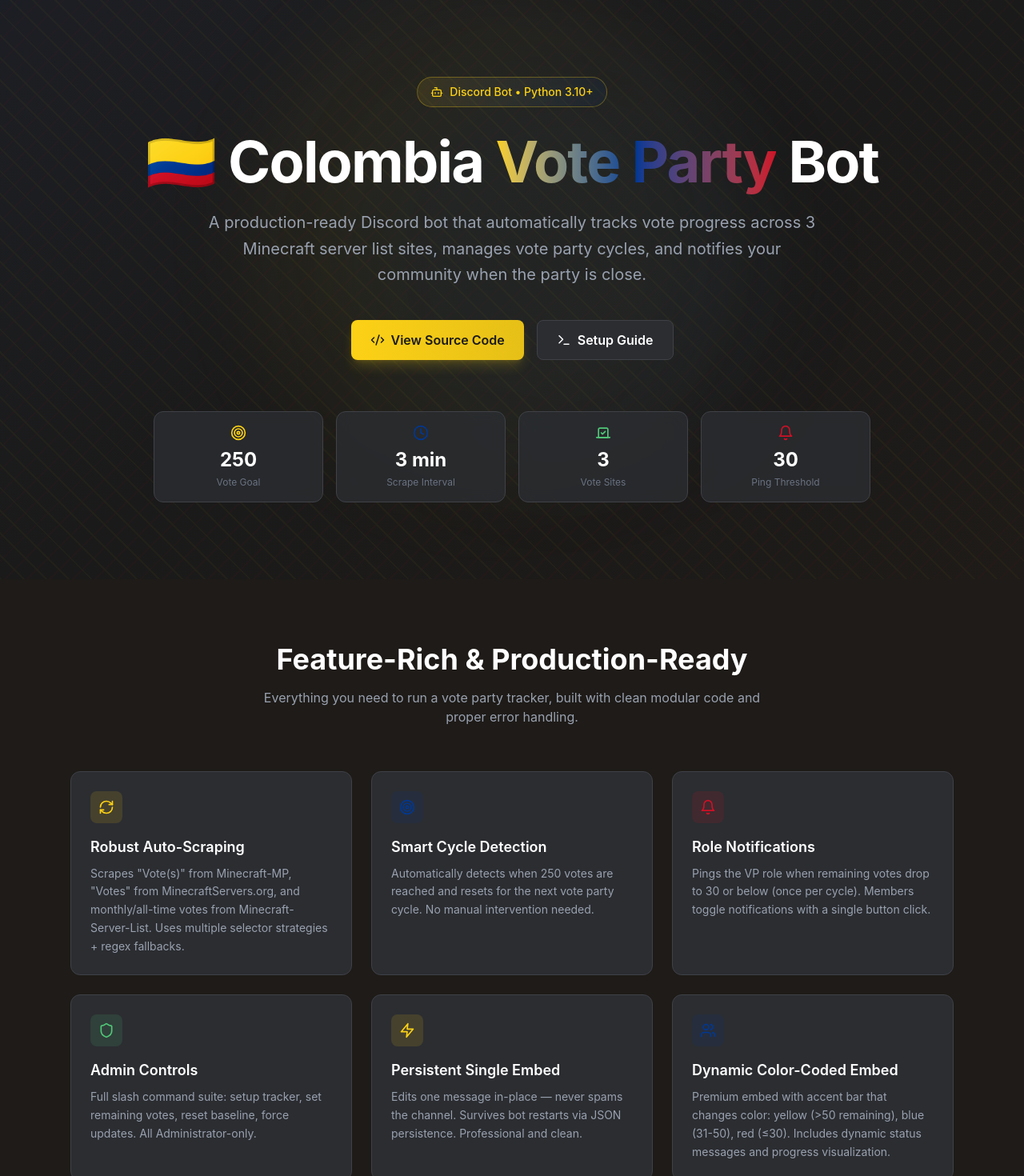
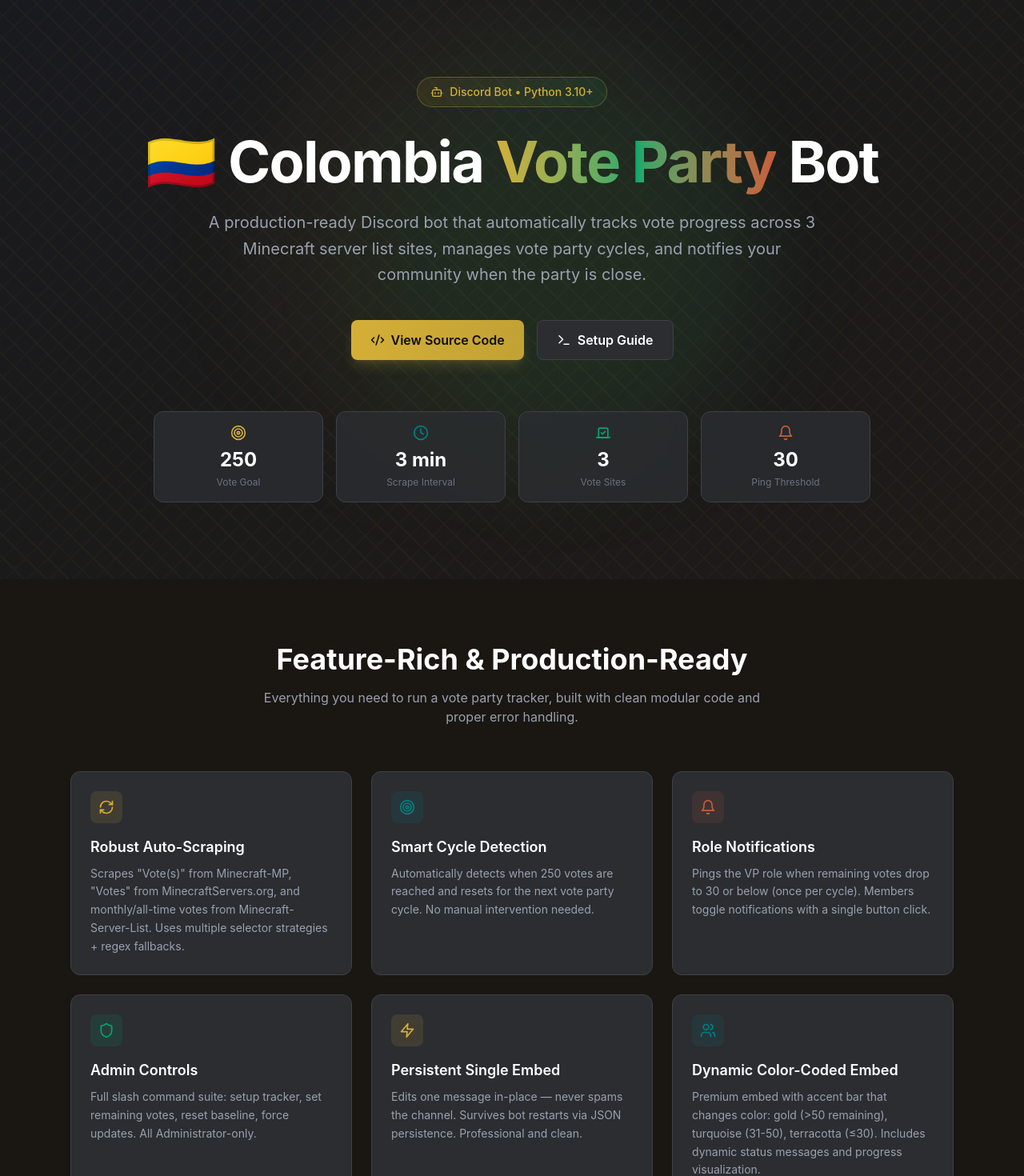
Before and after one commit to WOL321/vp, a React (Vite) app: page / in a window 1280 px wide. Shown: the top 1470 px of the page at 80% size. Built offline with nearby package versions, Linux system fonts and the light colour scheme.

Commit message:
update branch

```diff
--- a/src/App.tsx
+++ b/src/App.tsx
@@ -23,14 +23,14 @@ import { mainBotCode, requirementsTxt, envExample, setupInstructions } from './d
 
 const VOTE_GOAL = 250;
 
-// Colombian color palette
+// Mesoamerican-inspired color palette
 const COLORS = {
-  yellow: '#FCD116',
-  blue: '#003893',
-  red: '#CE1126',
-  emerald: '#50C878',
-  darkBg: '#1a1a1a',
-  warmDark: '#1e1b18',
+  gold: '#D4AF37',
+  jade: '#00A86B',
+  obsidian: '#0a0a0a',
+  terracotta: '#C65D3B',
+  turquoise: '#008080',
+  warmDark: '#1a1612',
 };
 
 // Helper function to format relative time
@@ -97,15 +97,15 @@ function Hero() {
       {/* Colombian-inspired background with Wayuu pattern */}
       <div className="absolute inset-0 bg-gradient-to-br from-[#003893]/10 via-[#1a1a1a] to-[#1e1b18]" />
 
-      {/* Wayuu-inspired geometric pattern overlay */}
-      <div className="absolute inset-0 opacity-[0.03]" style={{
-        backgroundImage: `repeating-linear-gradient(45deg, ${COLORS.yellow} 0px, ${COLORS.yellow} 2px, transparent 2px, transparent 20px),
-                          repeating-linear-gradient(-45deg, ${COLORS.red} 0px, ${COLORS.red} 2px, transparent 2px, transparent 20px)`,
+      {/* Mesoamerican-inspired geometric pattern overlay */}
+      <div className="absolute inset-0 opacity-[0.04]" style={{
+        backgroundImage: `repeating-linear-gradient(45deg, ${COLORS.gold} 0px, ${COLORS.gold} 2px, transparent 2px, transparent 20px),
+                          repeating-linear-gradient(-45deg, ${COLORS.terracotta} 0px, ${COLORS.terracotta} 2px, transparent 2px, transparent 20px)`,
       }} />
 
       {/* Warm glow effects */}
-      <div className="absolute top-0 left-1/4 w-[600px] h-[600px] bg-[#FCD116]/5 rounded-full blur-3xl" />
-      <div className="absolute top-20 right-1/4 w-[500px] h-[500px] bg-[#003893]/8 rounded-full blur-3xl" />
+      <div className="absolute top-0 left-1/4 w-[600px] h-[600px] bg-[#D4AF37]/5 rounded-full blur-3xl" />
+      <div className="absolute top-20 right-1/4 w-[500px] h-[500px] bg-[#00A86B]/8 rounded-full blur-3xl" />
 
       <div className="relative max-w-6xl mx-auto px-6 py-24 text-center">
         <motion.div
@@ -113,14 +113,14 @@ function Hero() {
           animate={{ opacity: 1, y: 0 }}
           transition={{ duration: 0.6 }}
         >
-          <div className="inline-flex items-center gap-2 px-4 py-2 rounded-full bg-gradient-to-r from-[#FCD116]/10 to-[#003893]/10 border border-[#FCD116]/30 text-[#FCD116] text-sm font-medium mb-8">
+          <div className="inline-flex items-center gap-2 px-4 py-2 rounded-full bg-gradient-to-r from-[#D4AF37]/10 to-[#00A86B]/10 border border-[#D4AF37]/30 text-[#D4AF37] text-sm font-medium mb-8">
             <Bot size={16} />
             Discord Bot • Python 3.10+
           </div>
 
           <h1 className="text-5xl md:text-7xl font-bold text-white mb-6 tracking-tight">
             🇨🇴 Colombia{' '}
-            <span className="bg-gradient-to-r from-[#FCD116] via-[#003893] to-[#CE1126] text-transparent bg-clip-text">
+            <span className="bg-gradient-to-r from-[#D4AF37] via-[#00A86B] to-[#C65D3B] text-transparent bg-clip-text">
               Vote Party
             </span>{' '}
             Bot
@@ -135,7 +135,7 @@ function Hero() {
           <div className="flex flex-wrap justify-center gap-4">
             <a
               href="#code"
-              className="inline-flex items-center gap-2 px-6 py-3 rounded-lg bg-gradient-to-r from-[#FCD116] to-[#FCD116]/90 hover:from-[#FCD116]/90 hover:to-[#FCD116] text-[#1a1a1a] font-semibold transition-all shadow-lg shadow-[#FCD116]/20"
+              className="inline-flex items-center gap-2 px-6 py-3 rounded-lg bg-gradient-to-r from-[#D4AF37] to-[#D4AF37]/90 hover:from-[#D4AF37]/90 hover:to-[#D4AF37] text-[#0a0a0a] font-semibold transition-all shadow-lg shadow-[#D4AF37]/20"
             >
               <Code2 size={18} />
               View Source Code
@@ -158,10 +158,10 @@ function Hero() {
           className="grid grid-cols-2 md:grid-cols-4 gap-4 mt-16 max-w-4xl mx-auto"
         >
           {[
-            { label: 'Vote Goal', value: '250', icon: Target, color: COLORS.yellow },
-            { label: 'Scrape Interval', value: '3 min', icon: Clock, color: COLORS.blue },
-            { label: 'Vote Sites', value: '3', icon: Vote, color: COLORS.emerald },
-            { label: 'Ping Threshold', value: '30', icon: Bell, color: COLORS.red },
+            { label: 'Vote Goal', value: '250', icon: Target, color: COLORS.gold },
+            { label: 'Scrape Interval', value: '3 min', icon: Clock, color: COLORS.turquoise },
+            { label: 'Vote Sites', value: '3', icon: Vote, color: COLORS.jade },
+            { label: 'Ping Threshold', value: '30', icon: Bell, color: COLORS.terracotta },
           ].map((stat) => (
             <div
               key={stat.label}
@@ -185,42 +185,42 @@ function Features() {
       title: 'Robust Auto-Scraping',
       description:
         'Scrapes "Vote(s)" from Minecraft-MP, "Votes" from MinecraftServers.org, and monthly/all-time votes from Minecraft-Server-List. Uses multiple selector strategies + regex fallbacks.',
-      color: COLORS.yellow,
+      color: COLORS.gold,
     },
     {
       icon: Target,
       title: 'Smart Cycle Detection',
       description:
         'Automatically detects when 250 votes are reached and resets for the next vote party cycle. No manual intervention needed.',
-      color: COLORS.blue,
+      color: COLORS.turquoise,
     },
     {
       icon: Bell,
       title: 'Role Notifications',
       description:
         'Pings the VP role when remaining votes drop to 30 or below (once per cycle). Members toggle notifications with a single button click.',
-      color: COLORS.red,
+      color: COLORS.terracotta,
     },
     {
       icon: Shield,
       title: 'Admin Controls',
       description:
         'Full slash command suite: setup tracker, set remaining votes, reset baseline, force updates. All Administrator-only.',
-      color: COLORS.emerald,
+      color: COLORS.jade,
     },
     {
       icon: Zap,
       title: 'Persistent Single Embed',
       description:
         'Edits one message in-place — never spams the channel. Survives bot restarts via JSON persistence. Professional and clean.',
-      color: COLORS.yellow,
+      color: COLORS.gold,
     },
     {
       icon: Users,
       title: 'Dynamic Color-Coded Embed',
       description:
-        'Premium embed with accent bar that changes color: yellow (>50 remaining), blue (31-50), red (≤30). Includes dynamic status messages and progress visualization.',
-      color: COLORS.blue,
+        'Premium embed with accent bar that changes color: gold (>50 remaining), turquoise (31-50), terracotta (≤30). Includes dynamic status messages and progress visualization.',
+      color: COLORS.turquoise,
     },
   ];
 
@@ -281,25 +281,25 @@ function Commands() {
       name: '/voteparty action:setup',
       description: 'Post or update the tracker embed in the current channel',
       permission: 'Administrator',
-      color: COLORS.yellow,
+      color: COLORS.gold,
     },
     {
       name: '/voteparty action:setremaining value:<number>',
       description: 'Manually set the number of remaining votes (0-250)',
       permission: 'Administrator',
-      color: COLORS.blue,
+      color: COLORS.turquoise,
     },
     {
       name: '/voteparty action:setbaseline',
       description: 'Set the current total vote sum as the new baseline',
       permission: 'Administrator',
-      color: COLORS.red,
+      color: COLORS.terracotta,
     },
     {
       name: '/voteparty action:forceupdate',
       description: 'Force an immediate scrape of all sites and update the embed',
       permission: 'Administrator',
-      color: COLORS.emerald,
+      color: COLORS.jade,
     },
   ];
 
@@ -387,8 +387,8 @@ function CodeViewer() {
                   : 'text-gray-400 hover:text-white hover:bg-[#2b2d31]/50'
               }`}
               style={activeTab === tab.name ? {
-                backgroundColor: COLORS.yellow + '20',
-                borderColor: COLORS.yellow + '60',
+                backgroundColor: COLORS.gold + '20',
+                borderColor: COLORS.gold + '60',
               } : {}}
             >
               <tab.icon size={14} />
@@ -417,7 +417,7 @@ function SetupGuide() {
   const steps = [
     {
       title: 'Create a Discord Bot',
-      color: COLORS.yellow,
+      color: COLORS.gold,
       description: (
         <>
           Go to{' '}
@@ -426,7 +426,7 @@ function SetupGuide() {
             target="_blank"
             rel="noopener noreferrer"
             className="hover:underline inline-flex items-center gap-1"
-            style={{ color: COLORS.blue }}
+            style={{ color: COLORS.turquoise }}
           >
             Discord Developer Portal <ExternalLink size={12} />
           </a>
@@ -438,19 +438,19 @@ function SetupGuide() {
     },
     {
       title: 'Invite the Bot',
-      color: COLORS.blue,
+      color: COLORS.turquoise,
       description:
         'Use the OAuth2 URL Generator with scopes: bot + applications.commands. Select permissions: Send Messages, Embed Links, Manage Messages, Manage Roles, Read Message History, Use Slash Commands.',
     },
     {
       title: 'Create the VP Role',
-      color: COLORS.red,
+      color: COLORS.terracotta,
       description:
         'In Server Settings → Roles, create a role named exactly "VP". Ensure the bot\'s role is above VP in the hierarchy.',
     },
     {
       title: 'Install & Run',
-      color: COLORS.emerald,
+      color: COLORS.jade,
       description: (
         <div className="mt-3 space-y-2">
           <CodeBlock
@@ -464,7 +464,7 @@ python bot.py`}
     },
     {
       title: 'Initialize the Tracker',
-      color: COLORS.yellow,
+      color: COLORS.gold,
       description:
         'In your desired channel, run /voteparty action:setup. The tracker embed will appear with the 🔔 Get Notified button.',
     },
@@ -532,9 +532,9 @@ function EmbedPreview() {
   }, []);
 
   const states = {
-    yellow: { remaining: 120, color: COLORS.yellow, label: 'Early Stage', status: '✅ **All good! Let\'s get started!**' },
-    blue: { remaining: 47, color: COLORS.blue, label: 'Mid Stage', status: '⚡ **Getting close! Keep voting!**' },
-    red: { remaining: 23, color: COLORS.red, label: 'Final Push', status: '🔥 **Final push! Almost there!**' },
+    yellow: { remaining: 120, color: COLORS.gold, label: 'Early Stage', status: '✅ **All good! Let\'s get started!**' },
+    blue: { remaining: 47, color: COLORS.turquoise, label: 'Mid Stage', status: '⚡ **Getting close! Keep voting!**' },
+    red: { remaining: 23, color: COLORS.terracotta, label: 'Final Push', status: '🔥 **Final push! Almost there!**' },
   };
 
   const current = states[previewState];
@@ -734,11 +734,11 @@ function EmbedPreview() {
 function Footer() {
   return (
     <footer className="border-t border-[#3f4147] mt-10 relative">
-      {/* Colombian flag stripe at the bottom */}
+      {/* Mesoamerican-inspired stripe at the bottom */}
       <div className="absolute bottom-0 left-0 right-0 h-1 flex">
-        <div className="flex-1" style={{ backgroundColor: COLORS.yellow }} />
-        <div className="flex-1" style={{ backgroundColor: COLORS.blue }} />
-        <div className="flex-1" style={{ backgroundColor: COLORS.red }} />
+        <div className="flex-1" style={{ backgroundColor: COLORS.gold }} />
+        <div className="flex-1" style={{ backgroundColor: COLORS.jade }} />
+        <div className="flex-1" style={{ backgroundColor: COLORS.terracotta }} />
       </div>
 
       <div className="max-w-6xl mx-auto px-6 py-10 text-center">
@@ -750,7 +750,7 @@ function Footer() {
             href="https://discord.com/developers/docs"
             target="_blank"
             rel="noopener noreferrer"
-            className="text-gray-500 hover:text-[#FCD116] text-sm transition-colors"
+            className="text-gray-500 hover:text-[#D4AF37] text-sm transition-colors"
           >
             Discord.py Docs
           </a>
@@ -758,7 +758,7 @@ function Footer() {
             href="https://minecraft-mp.com/server-s349345"
             target="_blank"
             rel="noopener noreferrer"
-            className="text-gray-500 hover:text-[#003893] text-sm transition-colors"
+            className="text-gray-500 hover:text-[#00A86B] text-sm transition-colors"
           >
             Minecraft-MP
           </a>
@@ -766,7 +766,7 @@ function Footer() {
             href="https://minecraftservers.org/server/679302"
             target="_blank"
             rel="noopener noreferrer"
-            className="text-gray-500 hover:text-[#CE1126] text-sm transition-colors"
+            className="text-gray-500 hover:text-[#C65D3B] text-sm transition-colors"
           >
             MinecraftServers.org
           </a>
```
